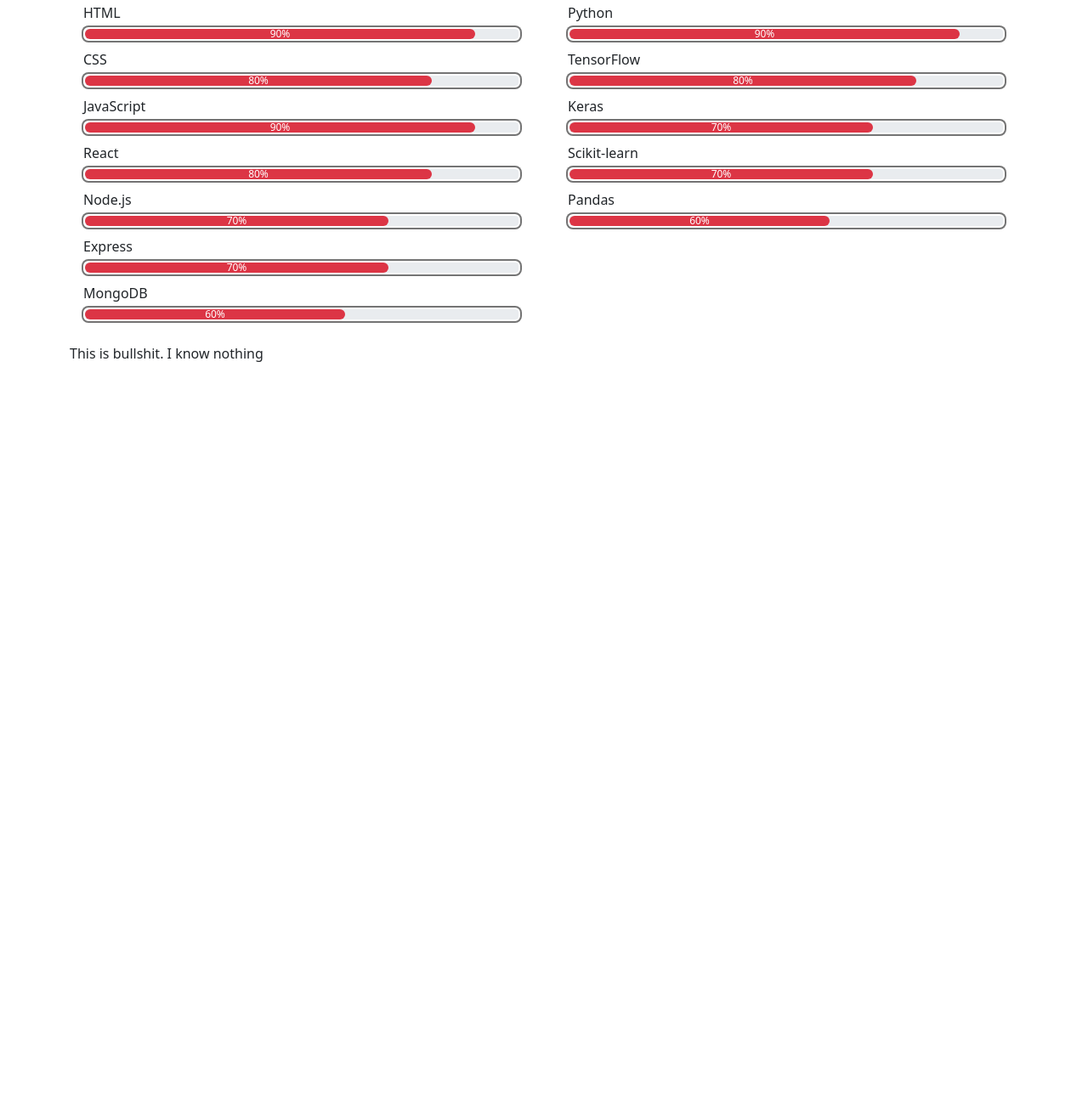
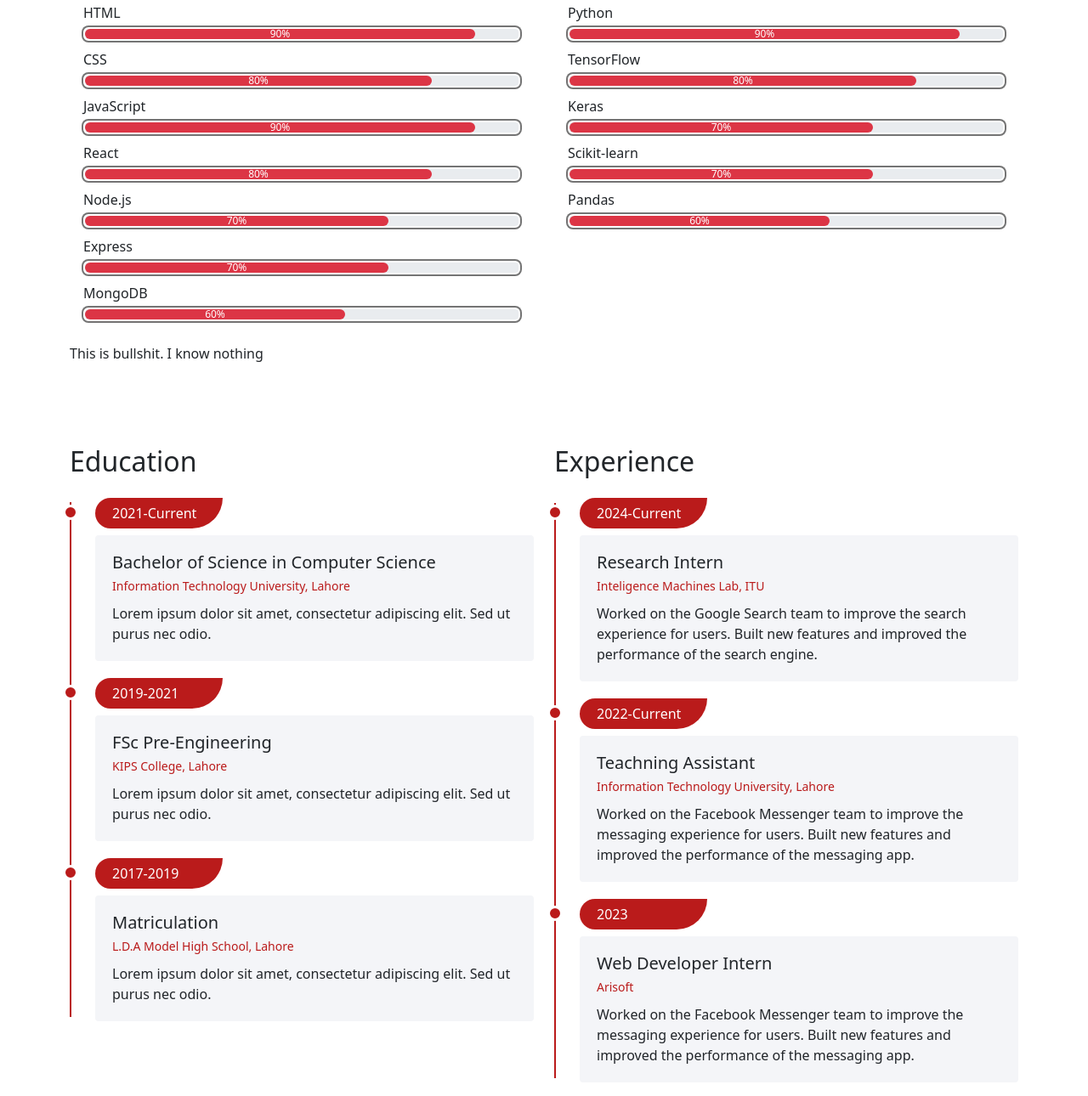
Before and after one commit to Zain-Razzaq/my-profile, a plain HTML site: page index.html in a window 1280 px wide. Shown: the part 1494-2784 px from the top of the page at 85% size. Before the commit the page ends 1970 px from the top, so only its background shows below. Drawn offline with nearby package versions, Linux system fonts and the light colour scheme.

Commit message:
Added education and experience section

```diff
--- a/css/style.css
+++ b/css/style.css
@@ -177,7 +177,7 @@
   margin: auto;
   width: 2px;
   height: 95%;
-  background-color: #e3e5e9;
+  background-color: rgb(186, 27, 27);
 }
 
 .timeline li {
@@ -194,7 +194,7 @@
   left: -8px;
   width: 18px;
   height: 18px;
-  background-color: #747474;
+  background-color: rgb(186, 27, 27);
   border: 3px solid #fff;
   border-radius: 50%;
 }
@@ -202,7 +202,7 @@
 .timeline li .title {
   width: 150px;
   padding: 6px 20px;
-  background-color: #747474;
+  background-color: rgb(186, 27, 27);
   color: #fff;
   font-weight: 500;
   border-radius: 30px 0 60px 30px;
@@ -226,6 +226,7 @@
   font-size: 14px;
   margin-top: 5px;
   margin-bottom: 10px;
+  color: rgb(186, 27, 27);
 }
 
 .page-service {
--- a/index.html
+++ b/index.html
@@ -113,6 +113,23 @@
       </div>
       <div class="fw-lighter">This is bullshit. I know nothing</div>
     </div>
+    <!-- Education and experience -->
+    <div class="container pt-5">
+      <div class="row">
+        <div class="col-md-6 wow fadeInRight">
+          <h2 class="fw-normal">Education</h2>
+          <ul class="timeline mt-4 pr-md-5">
+          <div id="education"></div>
+        </ul>
+        </div>
+        <div class="col-md-6 wow fadeInRight" data-wow-delay="200ms">
+          <h2 class="fw-normal">Experience</h2>
+          <ul class="timeline mt-4 pr-md-5">
+            <div id="experience"></div>
+          </ul>
+        </div>
+      </div>
+    </div>
   </body>
 
   <script src="./script.js"></script>
--- a/script.js
+++ b/script.js
@@ -1,130 +1,154 @@
 // data  ///////////////////////////////////////////////////////////////
 const data = {
-    "name": "Zain Razzaq",
-    "role": "Full Stack Developer",
-    "age": 20,
-    "gender" : "Male",
-    "city": "Lahore, Pakistan",
-    "email": "zainrazzaq20003@gmail.com",
-    "socials": [
+  name: "Zain Razzaq",
+  role: "Full Stack Developer",
+  age: 20,
+  gender: "Male",
+  city: "Lahore, Pakistan",
+  email: "zainrazzaq20003@gmail.com",
+  socials: [
     {
-            "name": "Github",
-            "url": "fndylan"
+      name: "Github",
+      url: "fndylan",
     },
     {
-            "name": "Linkedin",
-            "url": "fndylan"
+      name: "Linkedin",
+      url: "fndylan",
     },
     {
-            "name": "Instagram",
-            "url": "fndylan"
-        }
+      name: "Instagram",
+      url: "fndylan",
+    },
   ],
-    "about": "A highly motivated and organized learner with strong problem-solving abilities and excellent analytical, decision-making and organizational skills. Seeking an opportunity to join a progressive organization where I can apply my skills and continue to develope my programming expertise while contributing to the growth of the company.",
-    "experience": [
+  about:
+    "A highly motivated and organized learner with strong problem-solving abilities and excellent analytical, decision-making and organizational skills. Seeking an opportunity to join a progressive organization where I can apply my skills and continue to develope my programming expertise while contributing to the growth of the company.",
+  experience: [
     {
-            "title": "Software Engineer",
-            "company": "Google",
-            "year": "2019-2021",
-            "description": "Worked on the Google Search team to improve the search experience for users. Built new features and improved the performance of the search engine."
+      title: "Research Intern",
+      company: "Inteligence Machines Lab, ITU",
+      year: "2024-Current",
+      description:
+        "Worked on the Google Search team to improve the search experience for users. Built new features and improved the performance of the search engine.",
     },
     {
-            "title": "Software Engineer",
-            "company": "Facebook",
-            "year": "2017-2019",
-            "description": "Worked on the Facebook Messenger team to improve the messaging experience for users. Built new features and improved the performance of the messaging app."
-        }
-    ],
-    "education": [
-        {
-            "degree": "Bachelor of Science in Computer Science",
-            "school": "Stanford University",
-            "year": "2013-2017"
+      title: "Teachning Assistant",
+      company: "Information Technology University, Lahore",
+      year: "2022-Current",
+      description:
+        "Worked on the Facebook Messenger team to improve the messaging experience for users. Built new features and improved the performance of the messaging app.",
     },
     {
-            "degree": "Master of Science in Computer Science",
-            "school": "Stanford University",
-            "year": "2017-2019"
-        }
+      title: "Web Developer Intern",
+      company: "Arisoft",
+      year: "2023",
+      description:
+        "Worked on the Facebook Messenger team to improve the messaging experience for users. Built new features and improved the performance of the messaging app.",
+    },
+  ],
+  education: [
+    {
+      degree: "Bachelor of Science in Computer Science",
+      school: "Information Technology University, Lahore",
+      year: "2021-Current",
+      description:
+        "Lorem ipsum dolor sit amet, consectetur adipiscing elit. Sed ut purus nec odio.",
+    },
+    {
+      degree: "FSc Pre-Engineering",
+      school: "KIPS College, Lahore",
+      year: "2019-2021",
+      description:
+        "Lorem ipsum dolor sit amet, consectetur adipiscing elit. Sed ut purus nec odio.",
+    },
+    {
+      degree: "Matriculation",
+      school: "L.D.A Model High School, Lahore",
+      year: "2017-2019",
+      description:
+        "Lorem ipsum dolor sit amet, consectetur adipiscing elit. Sed ut purus nec odio.",
+    },
   ],
   "web-skills": [
     {
-            "name": "HTML",
-            "level": 90
+      name: "HTML",
+      level: 90,
     },
     {
-            "name": "CSS",
-            "level": 80
+      name: "CSS",
+      level: 80,
     },
     {
-            "name": "JavaScript",
-            "level": 90
+      name: "JavaScript",
+      level: 90,
     },
     {
-            "name": "React",
-            "level": 80
+      name: "React",
+      level: 80,
     },
     {
-            "name": "Node.js",
-            "level": 70
+      name: "Node.js",
+      level: 70,
     },
     {
-            "name": "Express",
-            "level": 70
+      name: "Express",
+      level: 70,
     },
     {
-            "name": "MongoDB",
-            "level": 60
-        }
+      name: "MongoDB",
+      level: 60,
+    },
   ],
   "ml-skills": [
     {
-            "name": "Python",
-            "level": 90
+      name: "Python",
+      level: 90,
     },
     {
-            "name": "TensorFlow",
-            "level": 80
+      name: "TensorFlow",
+      level: 80,
     },
     {
-            "name": "Keras",
-            "level": 70
+      name: "Keras",
+      level: 70,
     },
     {
-            "name": "Scikit-learn",
-            "level": 70
+      name: "Scikit-learn",
+      level: 70,
     },
     {
-            "name": "Pandas",
-            "level": 60
-        }
+      name: "Pandas",
+      level: 60,
+    },
   ],
-    "projects": [
+  projects: [
     {
-            "name": "Project 1",
-            "description": "Lorem ipsum dolor sit amet, consectetur adipiscing elit. Sed ut purus nec odio.",
-            "techStack": ["React", "Node.js", "Express", "MongoDB"],
-            "url": "dsfsdf"
+      name: "Project 1",
+      description:
+        "Lorem ipsum dolor sit amet, consectetur adipiscing elit. Sed ut purus nec odio.",
+      techStack: ["React", "Node.js", "Express", "MongoDB"],
+      url: "dsfsdf",
     },
     {
-            "name": "Project 2",
-            "description": "Lorem ipsum dolor sit amet, consectetur adipiscing elit. Sed ut purus nec odio.",
-            "techStack": ["React", "Node.js", "Express", "MongoDB"],
-            "url": "dsfsdf"
+      name: "Project 2",
+      description:
+        "Lorem ipsum dolor sit amet, consectetur adipiscing elit. Sed ut purus nec odio.",
+      techStack: ["React", "Node.js", "Express", "MongoDB"],
+      url: "dsfsdf",
     },
     {
-            "name": "Project 3",
-            "description": "Lorem ipsum dolor sit amet, consectetur adipiscing elit. Sed ut purus nec odio.",
-            "techStack": ["React", "Node.js", "Express", "MongoDB"],
-            "url": "dsfsdf"
-        }
+      name: "Project 3",
+      description:
+        "Lorem ipsum dolor sit amet, consectetur adipiscing elit. Sed ut purus nec odio.",
+      techStack: ["React", "Node.js", "Express", "MongoDB"],
+      url: "dsfsdf",
+    },
   ],
-    "contact": {
-        "email": "zainrazzaq2003@gmail.com",
-        "phone": "123",
-        "address": "123 abc street, Lahore, Pakistan"
-    }
-}
+  contact: {
+    email: "zainrazzaq2003@gmail.com",
+    phone: "123",
+    address: "123 abc street, Lahore, Pakistan",
+  },
+};
 
 //////////////////////////////////// DOM manipulation ////////////////////////////////////////////////////
 
@@ -156,14 +180,13 @@ download = document.getElementById("cv-download");
 // on click download
 download.onclick = () => {
   window.open("./assets/cv.pdf");
-}
-
+};
 
 // Skills Section //////////////////////////////////////////////
 // web skills
 webSkills = document.getElementById("web-skills");
 
-data["web-skills"].forEach(skill => {
+data["web-skills"].forEach((skill) => {
   const skillDiv = document.createElement("div");
   skillDiv.classList.add("progress-wrapper");
   skillDiv.innerHTML = `<span class="caption">${skill.name}</span>
@@ -177,7 +200,7 @@ data["web-skills"].forEach(skill => {
 // ML skills
 mlSkills = document.getElementById("ml-skills");
 
-data["ml-skills"].forEach(skill => {
+data["ml-skills"].forEach((skill) => {
   const skillDiv = document.createElement("div");
   skillDiv.classList.add("progress-wrapper");
   skillDiv.innerHTML = `<span class="caption">${skill.name}</span>
@@ -189,4 +212,36 @@ data["ml-skills"].forEach(skill => {
   mlSkills.appendChild(skillDiv);
 });
 
-//
+// Education Section //////////////////////////////////////////////
+
+education = document.getElementById("education");
+data["education"].forEach((edu) => {
+  const eduDiv = document.createElement("div");
+  eduDiv.classList.add("timeline");
+  eduDiv.innerHTML = `<li>
+    <div class="title">${edu.year}</div>
+    <div class="details">
+    <h5>${edu.degree}</h5>
+    <small>${edu.school}</small>
+    <p>${edu.description}</p>
+    </div>
+    </li>`;
+  education.appendChild(eduDiv);
+});
+
+// Experience Section //////////////////////////////////////////////
+
+experience = document.getElementById("experience");
+data["experience"].forEach((exp) => {
+  const expDiv = document.createElement("div");
+  expDiv.classList.add("timeline");
+  expDiv.innerHTML = `<li>
+    <div class="title">${exp.year}</div>
+    <div class="details">
+    <h5>${exp.title}</h5>
+    <small>${exp.company}</small>
+    <p>${exp.description}</p>
+    </div>
+    </li>`;
+  experience.appendChild(expDiv);
+});
```
Lines whose indentation alone changed are shown as unchanged.
